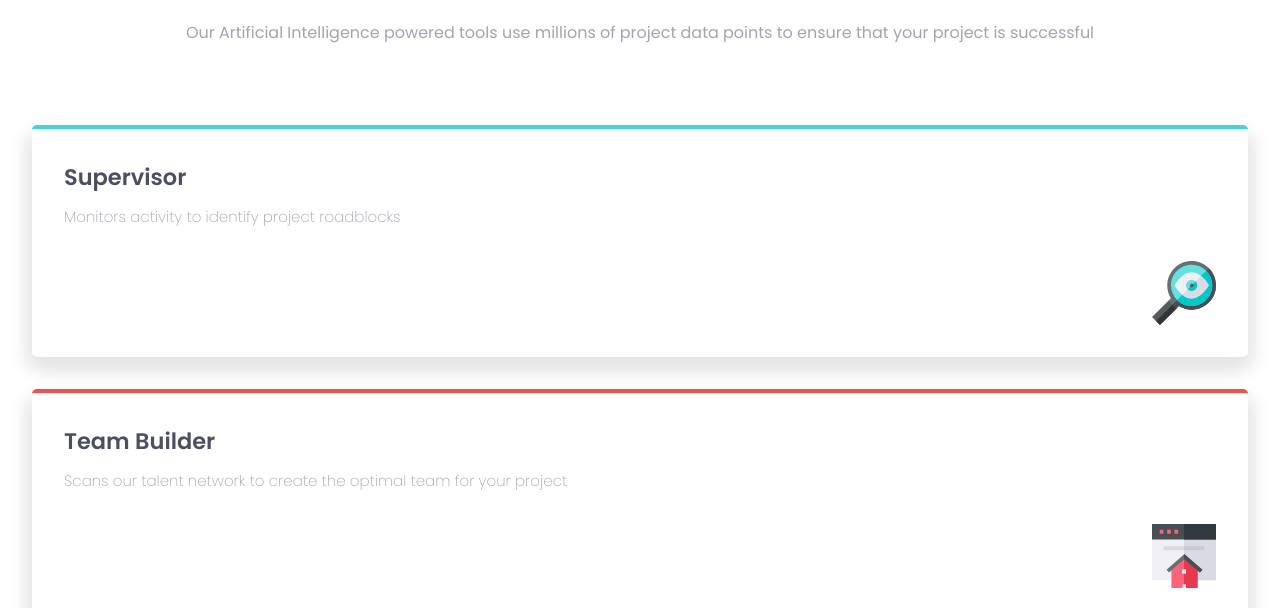
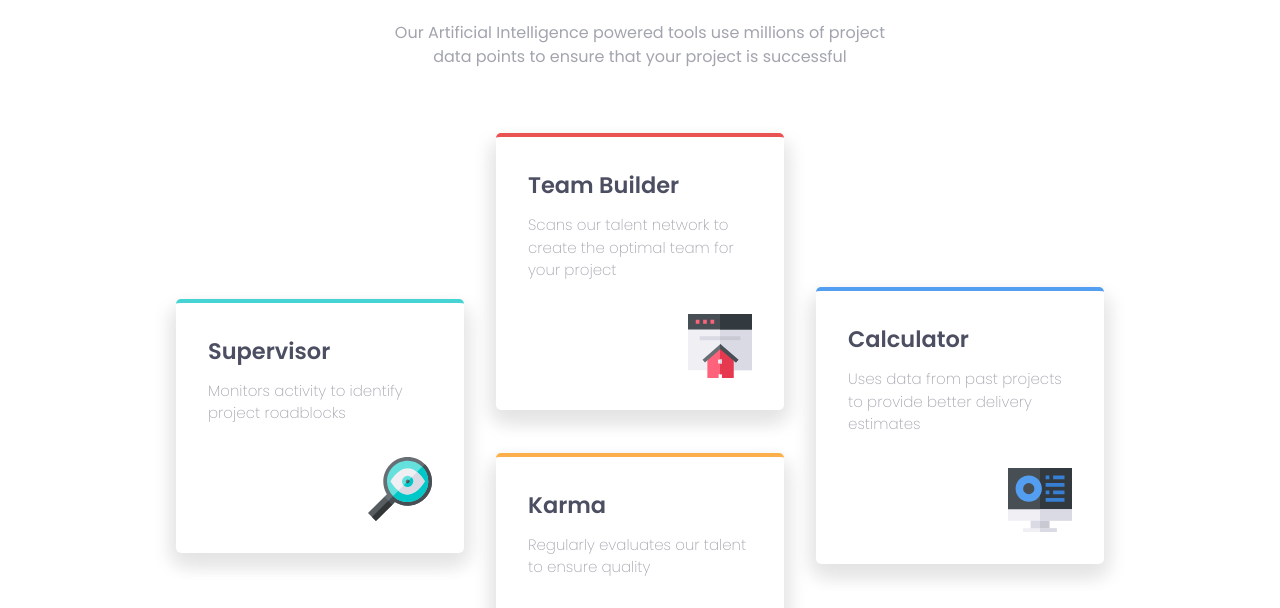
Before and after one commit to matejkubicek/Four-card-feature-section, a website: page index.html in a window 1280 px wide. Shown: the part 163-771 px from the top of the page. Drawn offline with Linux system fonts and the light colour scheme.

Commit message:
CSS media queries

```diff
--- a/scss/base/_global.scss
+++ b/scss/base/_global.scss
@@ -5,3 +5,24 @@ body {
 main {
   padding: 1rem;
 }
+
+@media only screen and (min-width: 750px) {
+  main {
+    display: grid;
+    grid-template-columns: 1fr 1fr;
+    grid-template-rows: 1fr 1fr;
+    grid-gap: 2rem;
+    padding: 0 5rem;
+  }
+}
+
+@media only screen and (min-width: 1200px) {
+  main {
+    padding: 0 10rem;
+    display: grid;
+    grid-template-columns: 1fr 1fr 1fr;
+    grid-template-rows: 1fr 1fr;
+    grid-gap: 2rem;
+    align-items: center;
+  }
+}
--- a/scss/components/_card.scss
+++ b/scss/components/_card.scss
@@ -7,6 +7,7 @@
   padding: 2rem;
   margin-bottom: 2rem;
   overflow: auto;
+  height: auto;
   & img {
     float: right;
     margin-top: 2rem;
@@ -28,3 +29,58 @@
 .card--blue {
   border-top: 4px solid $clr-blue;
 }
+
+@media only screen and (min-width: 750px) {
+  .card {
+    margin: 0;
+  }
+
+  .card--cyan {
+    grid-column: 1;
+    grid-row: 1;
+  }
+
+  .card--red {
+    grid-column: 2;
+    grid-row: 1;
+  }
+
+  .card--orange {
+    grid-column: 1;
+    grid-row: 2;
+  }
+
+  .card--blue {
+    grid-column: 2;
+    grid-row: 2;
+  }
+}
+@media only screen and (min-width: 1200px) {
+  .card {
+    margin: 0;
+  }
+
+  .card--cyan {
+    grid-column: 1;
+    grid-row: span 2;
+    height: fit-content;
+  }
+
+  .card--red {
+    grid-column: 2;
+    grid-row: 1;
+    height: fit-content;
+  }
+
+  .card--orange {
+    grid-column: 2;
+    grid-row: 2;
+    height: fit-content;
+  }
+
+  .card--blue {
+    grid-column: 3;
+    grid-row: span 2;
+    height: fit-content;
+  }
+}
--- a/scss/components/_footer.scss
+++ b/scss/components/_footer.scss
@@ -1,3 +1,7 @@
+footer {
+  margin-top: 5rem;
+}
+
 .attribution {
   font-size: 11px;
   text-align: center;
--- a/scss/components/_site-header.scss
+++ b/scss/components/_site-header.scss
@@ -1,4 +1,6 @@
 .site-header {
   padding: 4rem 0;
   text-align: center;
+  max-width: 500px;
+  margin: 0 auto;
 }
```
Also changed, not shown: css/style.css.
